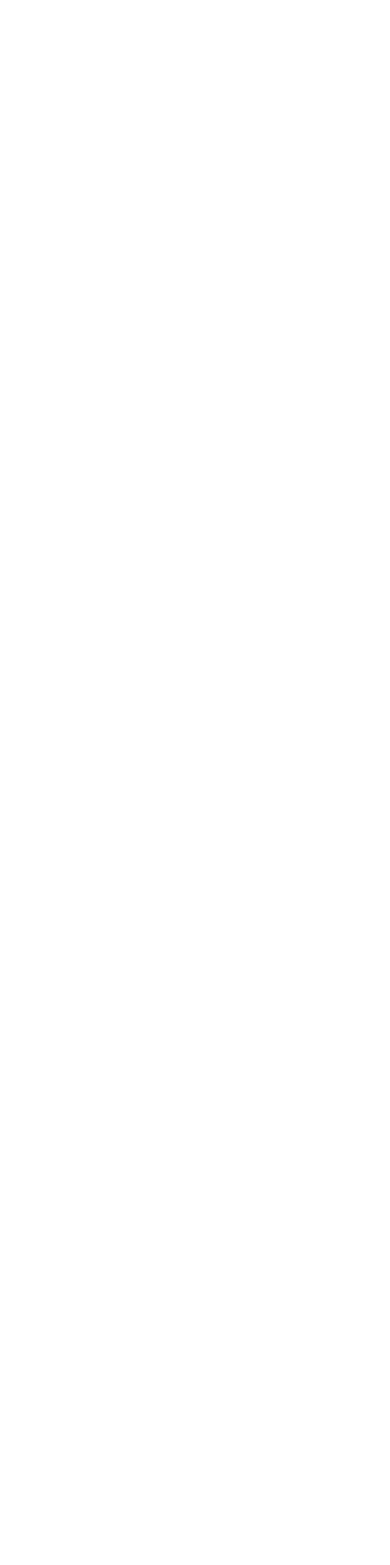
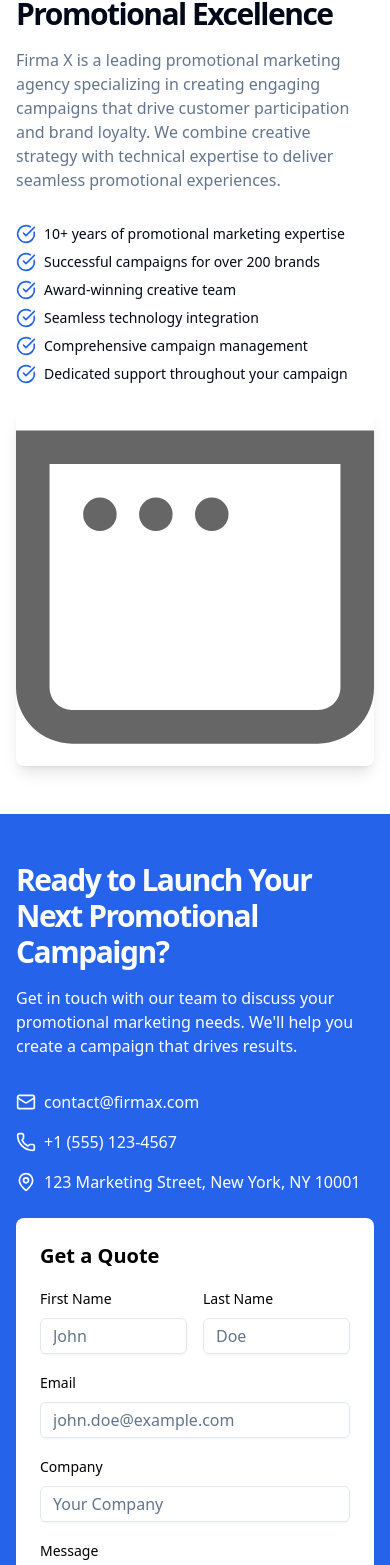
Before and after one commit to paulmocf/some-project, a Next.js app: page / in a window 390 px wide. Shown: the part 2241-3806 px from the top of the page. Before the commit the page ends 2109 px from the top, so only its background shows below. Built offline with nearby package versions, Linux system fonts and the light colour scheme.

Commit message:
added new sections

```diff
--- /dev/null
+++ b/src/app/components/about.tsx
@@ -0,0 +1,50 @@
+import Image from "next/image"
+import { CheckCircle } from "lucide-react"
+
+export function AboutSection() {
+    const benefits = [
+        "10+ years of promotional marketing expertise",
+        "Successful campaigns for over 200 brands",
+        "Award-winning creative team",
+        "Seamless technology integration",
+        "Comprehensive campaign management",
+        "Dedicated support throughout your campaign",
+    ]
+
+    return (
+        <section id="about" className="w-full py-12 md:py-24 lg:py-32">
+            <div className="container px-4 md:px-6">
+                <div className="grid gap-6 lg:grid-cols-2 lg:gap-12 items-center">
+                    <div className="space-y-4">
+                        <div className="inline-block rounded-lg bg-blue-100 px-3 py-1 text-sm text-blue-800">About Firma X</div>
+                        <h2 className="text-3xl font-bold tracking-tighter md:text-4xl/tight">
+                            Your Partner in Promotional Excellence
+                        </h2>
+                        <p className="text-muted-foreground md:text-xl">
+                            Firma X is a leading promotional marketing agency specializing in creating engaging campaigns that drive
+                            customer participation and brand loyalty. We combine creative strategy with technical expertise to deliver
+                            seamless promotional experiences.
+                        </p>
+                        <div className="grid grid-cols-1 gap-2 pt-4 md:grid-cols-2">
+                            {benefits.map((benefit, index) => (
+                                <div key={index} className="flex items-center gap-2">
+                                    <CheckCircle className="h-5 w-5 text-blue-600" />
+                                    <span className="text-sm">{benefit}</span>
+                                </div>
+                            ))}
+                        </div>
+                    </div>
+                    <div className="flex justify-center">
+                        <Image
+                            src="/window.svg?height=400&width=600"
+                            alt="Firma X team working on promotional campaigns"
+                            width={600}
+                            height={400}
+                            className="rounded-lg object-cover shadow-lg"
+                        />
+                    </div>
+                </div>
+            </div>
+        </section>
+    )
+}
--- /dev/null
+++ b/src/app/components/contact.tsx
@@ -0,0 +1,77 @@
+import {Button} from "@/components/ui/button"
+import {Input} from "@/components/ui/input"
+import {Textarea} from "@/components/ui/textarea"
+import {Mail, MapPin, Phone} from "lucide-react"
+
+export function ContactSection() {
+    return (
+        <section id="contact" className="w-full py-12 md:py-24 lg:py-32 contact-section text-white">
+            <div className="container px-4 md:px-6">
+                <div className="grid gap-6 lg:grid-cols-2 lg:gap-12 items-center">
+                    <div className="space-y-4">
+                        <h2 className="text-3xl font-bold tracking-tighter md:text-4xl/tight">
+                            Ready to Launch Your Next Promotional Campaign?
+                        </h2>
+                        <p className="md:text-xl">
+                            Get in touch with our team to discuss your promotional marketing needs. We'll help you
+                            create a campaign
+                            that drives results.
+                        </p>
+                        <div className="space-y-4 pt-4">
+                            <div className="flex items-center gap-2">
+                                <Mail className="h-5 w-5"/>
+                                <span>contact@firmax.com</span>
+                            </div>
+                            <div className="flex items-center gap-2">
+                                <Phone className="h-5 w-5"/>
+                                <span>+1 (555) 123-4567</span>
+                            </div>
+                            <div className="flex items-center gap-2">
+                                <MapPin className="h-5 w-5"/>
+                                <span>123 Marketing Street, New York, NY 10001</span>
+                            </div>
+                        </div>
+                    </div>
+                    <div className="space-y-4 bg-white text-black p-6 rounded-lg">
+                        <h3 className="text-xl font-bold">Get a Quote</h3>
+                        <div className="grid gap-4">
+                            <div className="grid grid-cols-2 gap-4">
+                                <div className="space-y-2">
+                                    <label htmlFor="first-name" className="text-sm font-medium">
+                                        First Name
+                                    </label>
+                                    <Input id="first-name" placeholder="John"/>
+                                </div>
+                                <div className="space-y-2">
+                                    <label htmlFor="last-name" className="text-sm font-medium">
+                                        Last Name
+                                    </label>
+                                    <Input id="last-name" placeholder="Doe"/>
+                                </div>
+                            </div>
+                            <div className="space-y-2">
+                                <label htmlFor="email" className="text-sm font-medium">
+                                    Email
+                                </label>
+                                <Input id="email" type="email" placeholder="john.doe@example.com"/>
+                            </div>
+                            <div className="space-y-2">
+                                <label htmlFor="company" className="text-sm font-medium">
+                                    Company
+                                </label>
+                                <Input id="company" placeholder="Your Company"/>
+                            </div>
+                            <div className="space-y-2">
+                                <label htmlFor="message" className="text-sm font-medium">
+                                    Message
+                                </label>
+                                <Textarea id="message" placeholder="Tell us about your promotional campaign needs"/>
+                            </div>
+                            <Button className="w-full bg-blue-600 hover:bg-blue-700">Submit Request</Button>
+                        </div>
+                    </div>
+                </div>
+            </div>
+        </section>
+    )
+}
--- a/src/app/components/header.tsx
+++ b/src/app/components/header.tsx
@@ -16,7 +16,7 @@ export default function Header() {
         {name: "Home", href: "#home"},
         {name: "Services", href: "#services"},
         {name: "About", href: "#about"},
-        {name: "Case Studies", href: "#case-studies"},
+        // {name: "Case Studies", href: "#case-studies"},
         {name: "Contact", href: "#contact"},
     ]
 
@@ -62,9 +62,9 @@ export default function Header() {
                     ))}
                 </nav>
 
-                <div className="hidden md:flex items-center gap-2">
+                <div className="hidden md:flex items-center gap-5">
                     <ThemeToggler/>
-                    <Button>Get an offer</Button>
+                    <Button><a href="#contact">Contact</a></Button>
                 </div>
 
                 {/* Mobile Navigation */}
--- a/src/app/page.tsx
+++ b/src/app/page.tsx
@@ -1,11 +1,15 @@
 import {HeroSection} from "@/app/components/HeroSection";
 import {ServicesSection} from "@/app/components/ServicesSection";
+import {ContactSection} from "@/app/components/contact";
+import {AboutSection} from "@/app/components/about";
 
 export default function Home() {
     return (
         <>
             <HeroSection/>
             <ServicesSection/>
+            <AboutSection/>
+            <ContactSection/>
         </>
     );
 }
--- /dev/null
+++ b/src/components/ui/input.tsx
@@ -0,0 +1,22 @@
+import * as React from "react"
+
+import { cn } from "@/lib/utils"
+
+const Input = React.forwardRef<HTMLInputElement, React.ComponentProps<"input">>(
+  ({ className, type, ...props }, ref) => {
+    return (
+      <input
+        type={type}
+        className={cn(
+          "flex h-9 w-full rounded-md border border-input bg-transparent px-3 py-1 text-base shadow-sm transition-colors file:border-0 file:bg-transparent file:text-sm file:font-medium file:text-foreground placeholder:text-muted-foreground focus-visible:outline-none focus-visible:ring-1 focus-visible:ring-ring disabled:cursor-not-allowed disabled:opacity-50 md:text-sm",
+          className
+        )}
+        ref={ref}
+        {...props}
+      />
+    )
+  }
+)
+Input.displayName = "Input"
+
+export { Input }
--- /dev/null
+++ b/src/components/ui/textarea.tsx
@@ -0,0 +1,22 @@
+import * as React from "react"
+
+import { cn } from "@/lib/utils"
+
+const Textarea = React.forwardRef<
+  HTMLTextAreaElement,
+  React.ComponentProps<"textarea">
+>(({ className, ...props }, ref) => {
+  return (
+    <textarea
+      className={cn(
+        "flex min-h-[60px] w-full rounded-md border border-input bg-transparent px-3 py-2 text-base shadow-sm placeholder:text-muted-foreground focus-visible:outline-none focus-visible:ring-1 focus-visible:ring-ring disabled:cursor-not-allowed disabled:opacity-50 md:text-sm",
+        className
+      )}
+      ref={ref}
+      {...props}
+    />
+  )
+})
+Textarea.displayName = "Textarea"
+
+export { Textarea }
```
